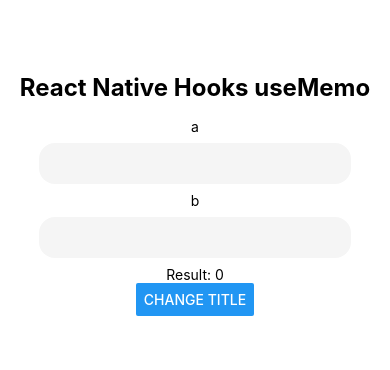
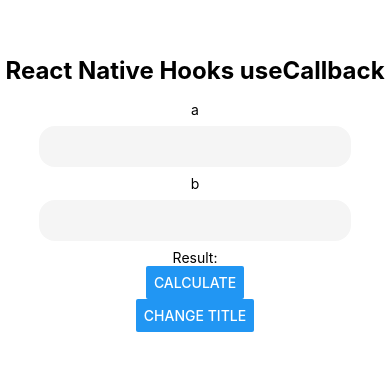
Before and after one commit to burhanyilmaz/reactnativehooks, a React Native app: screen / in a window 390 px wide. Shown: the part 228-598 px from the top of the page. Built offline with nearby package versions, Linux system fonts and the light colour scheme.

Commit message:
useCallback added.

```diff
--- a/App.js
+++ b/App.js
@@ -6,7 +6,7 @@
  * @flow strict-local
  */
 
-import React, { useState, useCallback, useMemo } from 'react';
+import React, { useState, useMemo, useCallback } from 'react';
 import {
   SafeAreaView,
   Text,
@@ -22,11 +22,15 @@ const CustomInput = ({ onChangeText }) => (
 
 
 const App = () => {
-  const [title, setTitle] = useState('React Native Hooks useMemo');
+  const [title, setTitle] = useState('React Native Hooks useCallback');
   const [a, setA] = useState(0);
   const [b, setB] = useState(0);
 
-  const result = useMemo(() => Number(a) + Number(b), [a, b]);
+  const calculateCb = useCallback(() => {
+    console.log('calculateCb');
+
+    return Number(a) + Number(b);
+  }, [a, b]);
 
   return (
     <>
@@ -39,9 +43,8 @@ const App = () => {
         <CustomInput style={styles.input} onChangeText={setB} />
         <Text>
           Result:
-          {' '}
-          {result}
         </Text>
+        <Button onPress={calculateCb} title="Calculate" />
         <Button onPress={() => setTitle('New Title')} title="Change Title" />
       </SafeAreaView>
     </>
```
